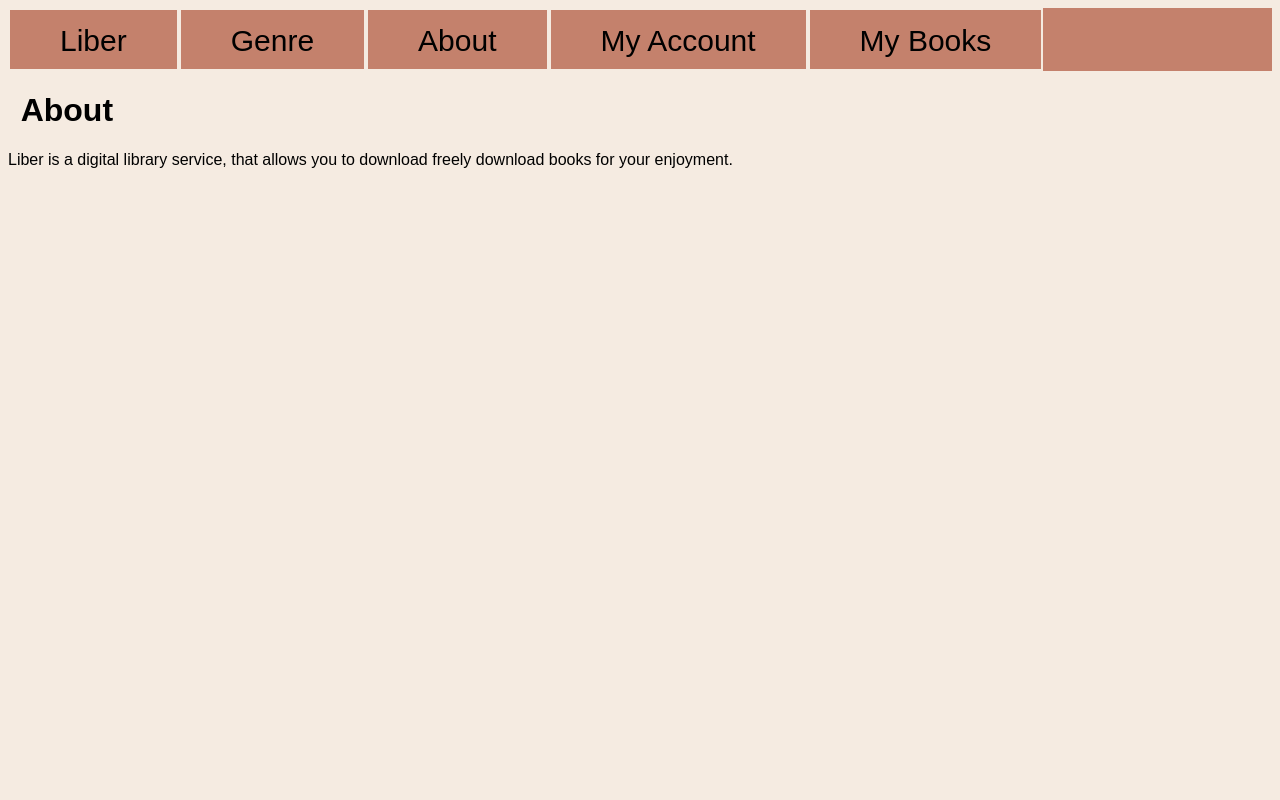
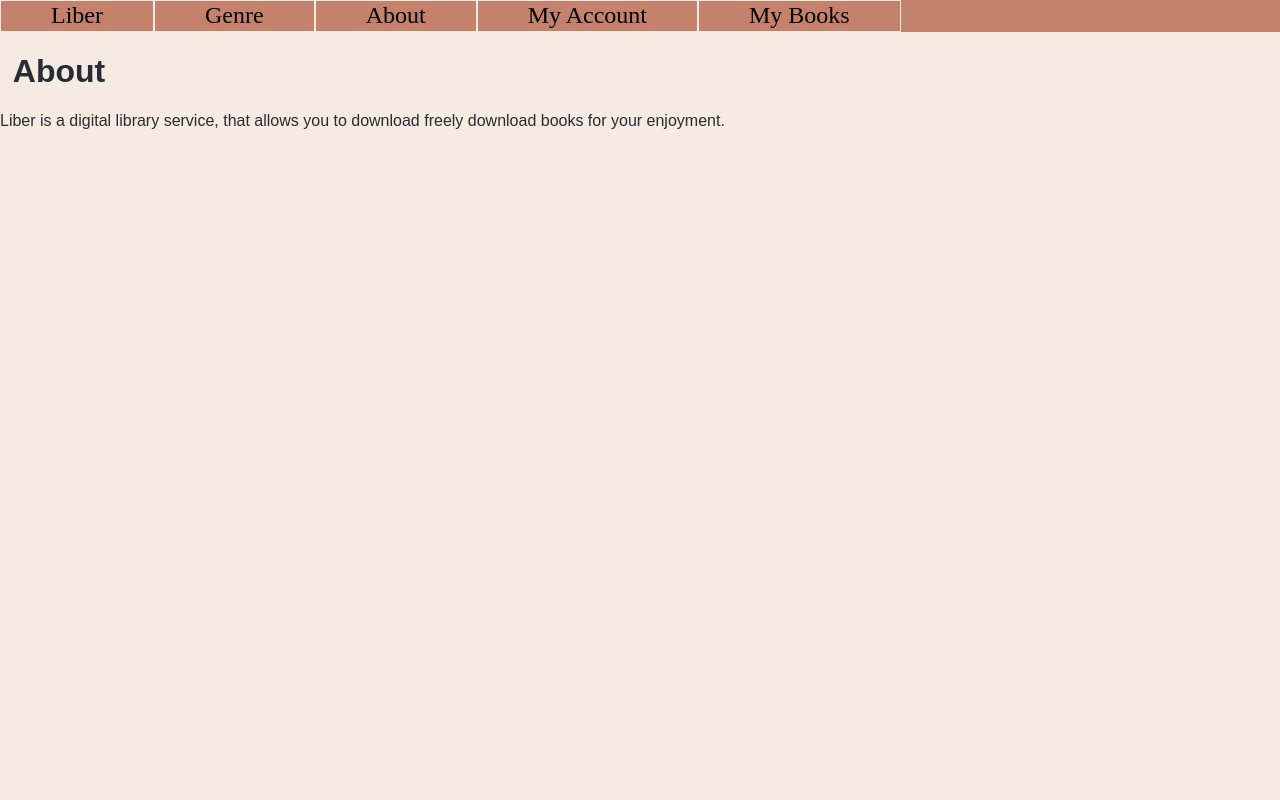
Before and after one commit to m-p-schiller/Library, a PHP site: page /About.html in a window 1280 px wide. Run offline with PHP 8.4, Linux system fonts and the light colour scheme.

Commit message:
Add files via upload

```diff
--- a/MainStyle.css
+++ b/MainStyle.css
@@ -6,22 +6,51 @@
 body {
 	background-color: #f5ebe1;
 	font-family: Arial;
+	color: #282c37;
+  overflow-x: hidden;
+	padding: 0;
+  margin: 0;
+  height: 100%;
+  overflow:hidden;
 }
 h1 {
 	margin-left: 1%;
+}
+
+.intro-heading {
+    text-transform: uppercase;
+		padding: 14px 50px;
+		text-align: center;
+    font-weight: 700;
+    font-size: 20px;
+    line-height: 20px;
+    margin-bottom: 15px;
+}
+
+.header-image img{
+	max-width: 100%;
+  max-height: 100%;
+	height: auto;
+	width: 280px;
+	top: 10px;
+
+	text-align: center;
 }
 
 /* Style the top Menu bar */
 .topMenu {
 	overflow: hidden;
 	background-color: #c4816c;
-	height: 8%;
+	height: 4%;
 }
 
 /* Style the topMenu links */
 .topMenu a {
+	font-size: 16px;
+  line-height: 0;
+  color: #282c37;
 	height: 100%;
-	font-size: 1.875em;
+	font-size: 1.5em;
 	color: black;
 	float: left;
 	display: block;
@@ -29,8 +58,9 @@ h1 {
 	padding: 14px 50px;
 	text-decoration: none;
 	border-style: solid;
-	border-width: 2px;
+	border-width: 1px;
 	border-color: #f5ebe1;
+	font-family: serif;
 }
 
 a {
@@ -43,7 +73,7 @@ a {
 .footer {
 	background-color: #f5ebe1;
 	padding: 10px;
-    position: fixed;
+  position: fixed;
 	left: 0;
 	bottom: 0;
 	width: 100%;
@@ -56,7 +86,7 @@ div.book {
 	border: 1px solid black;
 	float: left;
 	width: 180px;
-	height: 330px
+	height: 310px;
 }
 
 div.book img {
```
